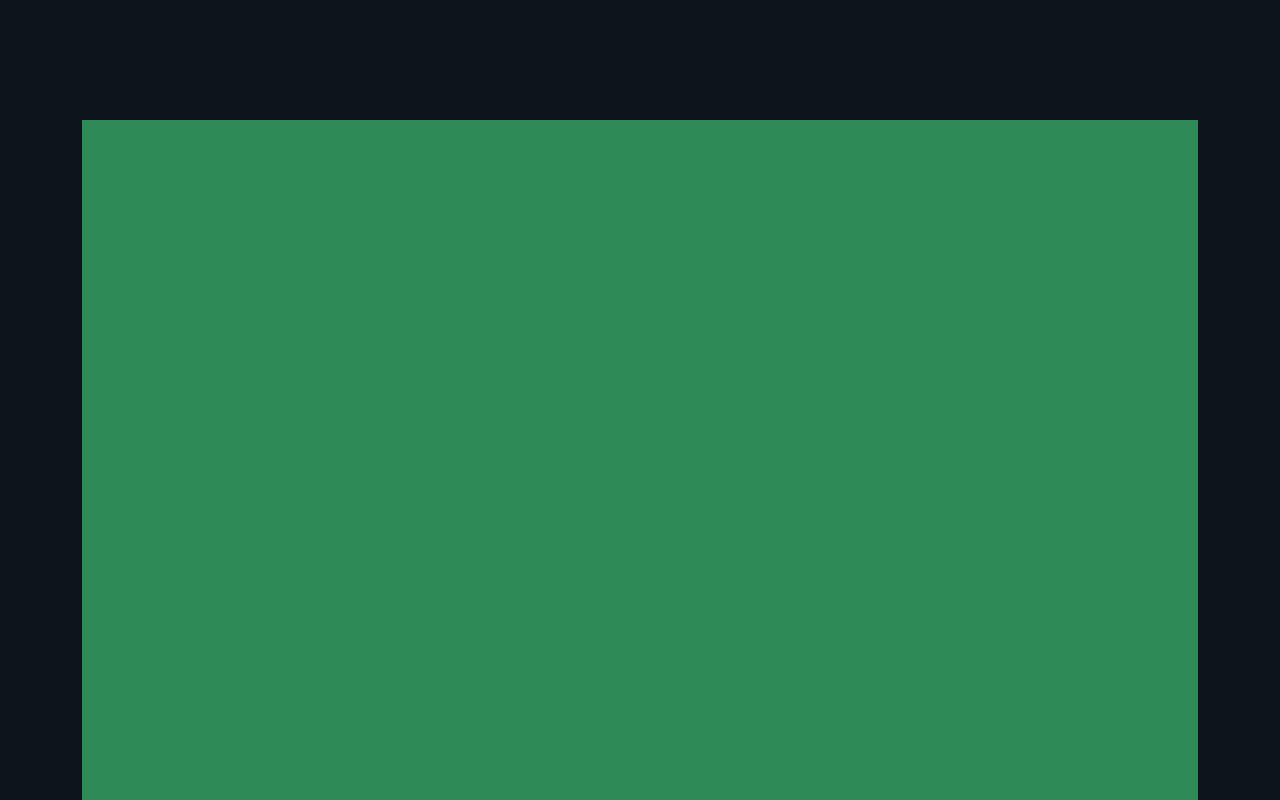
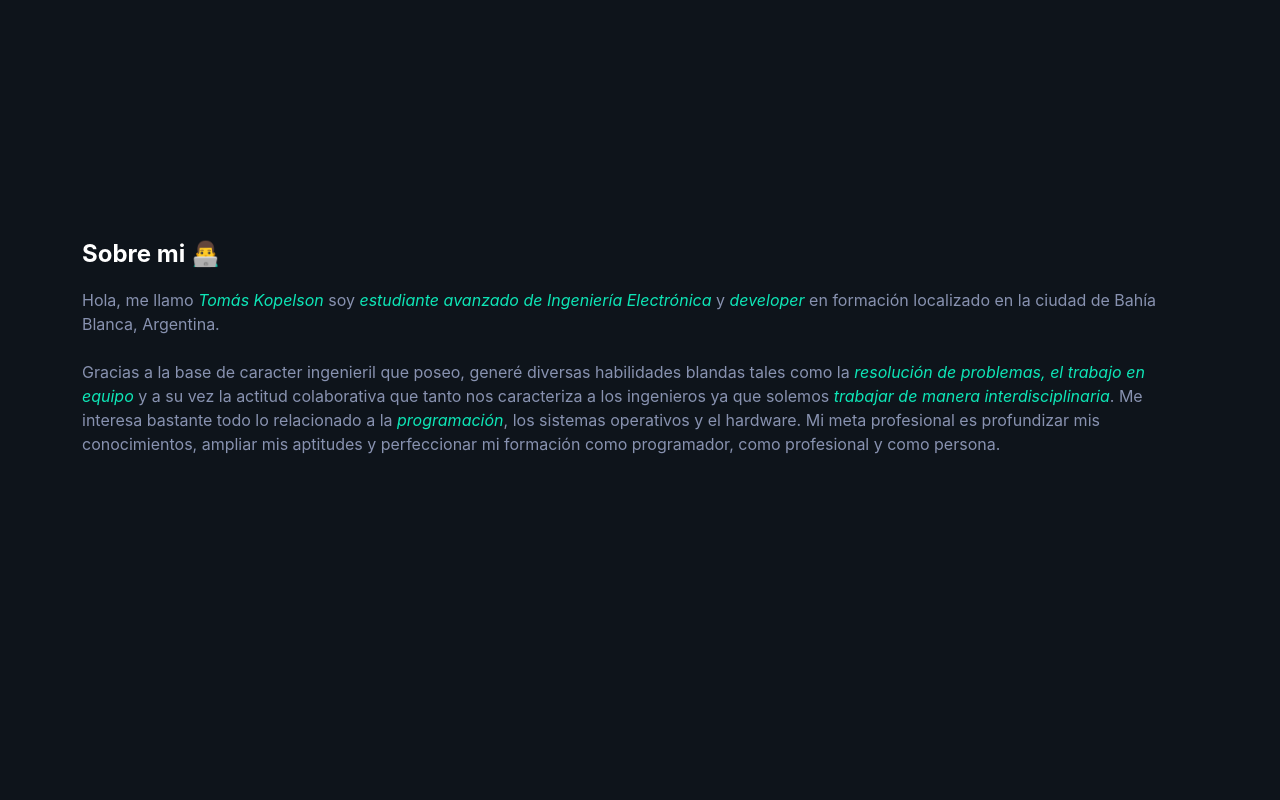
Before and after one commit to tkopelson/mypersonalweb, a plain HTML site: page index.html in a window 1280 px wide. Shown: the part 680-1480 px from the top of the page. Drawn offline with nearby package versions, Linux system fonts and the light colour scheme.

Commit message:
v1.1 sobremi added not finished

```diff
--- a/css/styles.css
+++ b/css/styles.css
@@ -1,4 +1,8 @@
 @import url('https://fonts.googleapis.com/css2?family=Comfortaa:wght@500&family=Poiret+One&family=Poppins:wght@300;400;500&display=swap');
+
+:root {
+    --font-sans: "Calibre","Inter","San Francisco","SF Pro Text",-apple-system,system-ui,sans-serif;
+}
 
 * {
     margin: 0;
@@ -104,9 +108,24 @@ ul {
 
 #sobremi {
     height: 100vh;
-    background-color: seagreen;
+    font-family: var(--font-sans);
 }
 
+
+#sobremi h1 {
+    font-size: 24px;
+    font-weight: bold;
+    padding-top: 120px !important;
+    padding-bottom: 1% !important;
+}
+
+#sobremi p {
+   color: #8892b0;
+}
+
+#sobremi em {
+    color: #0EE6B7;
+}
 #estudios {
     height: 100vh;
     background-color: blue;
--- a/index.html
+++ b/index.html
@@ -44,6 +44,16 @@
       </section>
 
       <section id="sobremi">
+        <div>
+          <h1>Sobre mi 👨‍💻</h1>
+          <p>Hola, me llamo <em>Tomás Kopelson</em> soy <em>estudiante avanzado de Ingeniería Electrónica</em> y <em>developer</em> en formación localizado en la ciudad de Bahía Blanca, Argentina.
+            <br><br>Gracias a la base de caracter ingenieril que poseo, generé diversas habilidades blandas tales como la
+            <em>resolución de problemas, el trabajo en equipo </em>y a su vez la actitud colaborativa que tanto nos caracteriza a los
+            ingenieros ya que solemos <em>trabajar de manera interdisciplinaria</em>. Me interesa bastante todo lo relacionado a la
+            <em>programación</em>, los sistemas operativos y el hardware. Mi meta profesional es profundizar mis conocimientos,
+            ampliar mis aptitudes y perfeccionar mi formación como programador, como profesional y como persona.
+            </p>
+        </div>
 
 
       </section>
```
